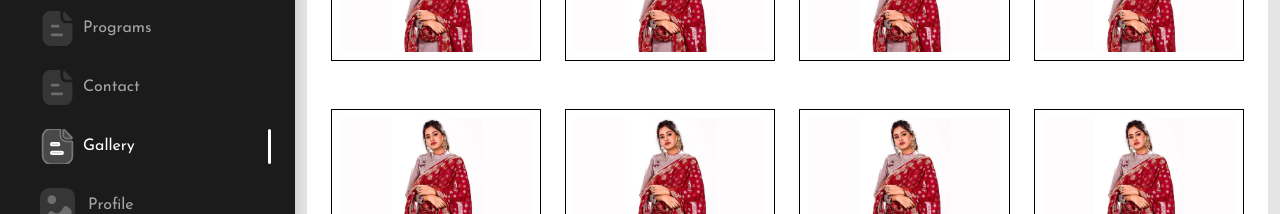
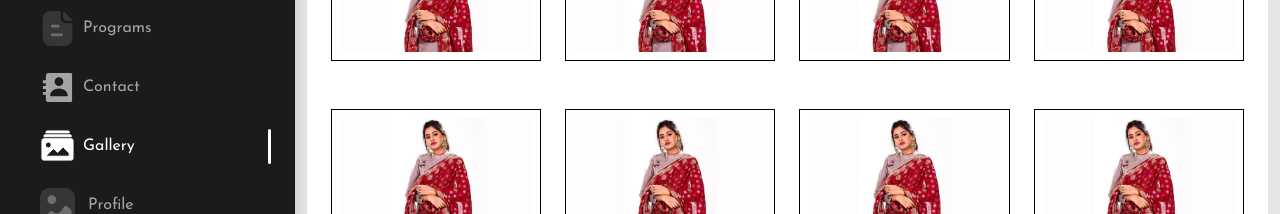
Before and after one commit to sahilrara/coach-react-app, a React (Create React App) app: page /admin/dashboard/gallery in a window 1280 px wide. Shown: the part 248-462 px from the top of the page. Built offline with nearby package versions, Linux system fonts and the light colour scheme.

Commit message:
change text of ui pages

```diff
--- a/src/components/Contact/Contact.jsx
+++ b/src/components/Contact/Contact.jsx
@@ -102,14 +102,14 @@ const Next = () => (
     >
       <path
         d="M4 12H20"
-        stroke="black"
+        stroke="white"
         stroke-width="2"
         stroke-linecap="round"
         stroke-linejoin="round"
       />
       <path
         d="M13 5L20 12L13 19"
-        stroke="black"
+        stroke="white"
         stroke-width="2"
         stroke-linecap="round"
         stroke-linejoin="round"
@@ -129,7 +129,7 @@ const Prev = () => (
     >
       <path
         d="M11.4 7L6 12.4L11.4 17.8M18 12.4H6H18Z"
-        stroke="black"
+        stroke="white"
         stroke-width="2"
       />
     </svg>
--- a/src/components/Contact/ViewContact.jsx
+++ b/src/components/Contact/ViewContact.jsx
@@ -53,9 +53,6 @@ const ViewContact = ({ show, setShow, detailsLoader }) => {
               <div className="row">
                 <div className="col d-flex flex-column align-items-center">
                   <h3 className="mt-3">Message </h3>
-                  <p className="image-border p-2">
-                    {contactDetails.message ? contactDetails.message : "N/A"}
-                  </p>
                 </div>
               </div>
               <div className="row">
--- a/src/components/Sidebar.jsx
+++ b/src/components/Sidebar.jsx
@@ -1,7 +1,14 @@
 import React, { useState, useEffect } from "react";
 import Toggleimg from "../assets/img/Toggleimg.png";
 import Coachlogo from "../../src/assets/img/coachlogo.png";
-import { Profile, Programs, Settings, Users } from "./icons/Icons";
+import {
+  ContactIcon,
+  GalleryIcon,
+  Profile,
+  Programs,
+  Settings,
+  Users,
+} from "./icons/Icons";
 import { useProfileJoyrideProvider } from "./useContext/SidebarProvider";
 import { withRouter } from "react-router";
 import { useSelector } from "react-redux";
@@ -150,7 +157,7 @@ function SideBar({ history }) {
             >
               {" "}
               <span>
-                <Programs />
+                <ContactIcon />
               </span>
               <span
                 className={`${decWidth ? "d-none" : ""}${
@@ -179,7 +186,7 @@ function SideBar({ history }) {
             >
               {" "}
               <span>
-                <Programs />
+                <GalleryIcon />
               </span>
               <span
                 className={`${decWidth ? "d-none" : ""}${
--- a/src/components/gallery/Gallery.jsx
+++ b/src/components/gallery/Gallery.jsx
@@ -73,7 +73,7 @@ const Gallery = () => {
                       />
                       {upload ? (
                         <img
-                          className="w-100 p-3"
+                          className="w-100 h-100 p-3"
                           src={upload}
                           alt="GalleryImg"
                         />
--- a/src/components/gallery/MyGallery.jsx
+++ b/src/components/gallery/MyGallery.jsx
@@ -7,7 +7,29 @@ const MyGallery = () => {
       <div className="row">
         <div className="col-lg-3 col-md-6  my-3">
           <div className="image-border p-2">
-            <img className="w-100" src={GalleryImg} alt=" GalleryImg" />
+            <img className="w-100 h-100" src={GalleryImg} alt=" GalleryImg" />
+          </div>
+        </div>
+        <div className="col-lg-3  col-md-6 my-3">
+          <div className="image-border p-2">
+            <img className="w-100 h-100" src={GalleryImg} alt=" GalleryImg" />
+          </div>
+        </div>
+        <div className="col-lg-3  col-md-6 my-3">
+          <div className="image-border p-2">
+            <img className="w-100 h-100" src={GalleryImg} alt=" GalleryImg" />
+          </div>
+        </div>
+        <div className="col-lg-3  col-md-6 my-3">
+          <div className="image-border p-2">
+            <img className="w-100 h-100" src={GalleryImg} alt=" GalleryImg" />
+          </div>
+        </div>
+      </div>
+      <div className="row my-3">
+        <div className="col-lg-3  col-md-6 my-3">
+          <div className="image-border p-2">
+            <img className="w-100 h-100" src={GalleryImg} alt=" GalleryImg" />
           </div>
         </div>
         <div className="col-lg-3  col-md-6 my-3">
@@ -17,34 +39,12 @@ const MyGallery = () => {
         </div>
         <div className="col-lg-3  col-md-6 my-3">
           <div className="image-border p-2">
-            <img className="w-100" src={GalleryImg} alt=" GalleryImg" />
+            <img className="w-100 h-100" src={GalleryImg} alt=" GalleryImg" />
           </div>
         </div>
         <div className="col-lg-3  col-md-6 my-3">
           <div className="image-border p-2">
-            <img className="w-100" src={GalleryImg} alt=" GalleryImg" />
-          </div>
-        </div>
-      </div>
-      <div className="row my-3">
-        <div className="col-lg-3  col-md-6 my-3">
-          <div className="image-border p-2">
-            <img className="w-100" src={GalleryImg} alt=" GalleryImg" />
-          </div>
-        </div>
-        <div className="col-lg-3  col-md-6 my-3">
-          <div className="image-border p-2">
-            <img className="w-100" src={GalleryImg} alt=" GalleryImg" />
-          </div>
-        </div>
-        <div className="col-lg-3  col-md-6 my-3">
-          <div className="image-border p-2">
-            <img className="w-100" src={GalleryImg} alt=" GalleryImg" />
-          </div>
-        </div>
-        <div className="col-lg-3  col-md-6 my-3">
-          <div className="image-border p-2">
-            <img className="w-100" src={GalleryImg} alt=" GalleryImg" />
+            <img className="w-100 h-100" src={GalleryImg} alt=" GalleryImg" />
           </div>
         </div>
       </div>
--- a/src/components/icons/Icons.jsx
+++ b/src/components/icons/Icons.jsx
@@ -396,3 +396,50 @@ export const UploadImgIcon = () => {
     </svg>
   );
 };
+
+export const GalleryIcon = () => {
+  return (
+    <svg
+      aria-hidden="true"
+      role="img"
+      width="35"
+      height="35"
+      preserveAspectRatio="xMidYMid meet"
+      viewBox="0 0 36 36"
+    >
+      <path
+        d="M30.14 3a1 1 0 0 0-1-1h-22a1 1 0 0 0-1 1v1h24z"
+        class="clr-i-solid clr-i-solid-path-1"
+        fill="white"
+      />
+      <path
+        d="M32.12 7a1 1 0 0 0-1-1h-26a1 1 0 0 0-1 1v1h28z"
+        class="clr-i-solid clr-i-solid-path-2"
+        fill="white"
+      />
+      <path
+        d="M32.12 10H3.88A1.88 1.88 0 0 0 2 11.88v18.24A1.88 1.88 0 0 0 3.88 32h28.24A1.88 1.88 0 0 0 34 30.12V11.88A1.88 1.88 0 0 0 32.12 10zM8.56 13.45a3 3 0 1 1-3 3a3 3 0 0 1 3-3zM30 28H6l7.46-7.47a.71.71 0 0 1 1 0l3.68 3.68L23.21 19a.71.71 0 0 1 1 0L30 24.79z"
+        class="clr-i-solid clr-i-solid-path-3"
+        fill="white"
+      />
+    </svg>
+  );
+};
+
+export const ContactIcon = () => {
+  return (
+    <svg
+      aria-hidden="true"
+      role="img"
+      width="35"
+      height="35"
+      preserveAspectRatio="xMidYMid meet"
+      viewBox="0 0 24 24"
+    >
+      <path
+        d="M21 2H6a2 2 0 0 0-2 2v3H2v2h2v2H2v2h2v2H2v2h2v3a2 2 0 0 0 2 2h15a1 1 0 0 0 1-1V3a1 1 0 0 0-1-1zm-8 2.999c1.648 0 3 1.351 3 3A3.012 3.012 0 0 1 13 11c-1.647 0-3-1.353-3-3.001c0-1.649 1.353-3 3-3zM19 18H7v-.75c0-2.219 2.705-4.5 6-4.5s6 2.281 6 4.5V18z"
+        fill="white"
+      />
+    </svg>
+  );
+};
```
